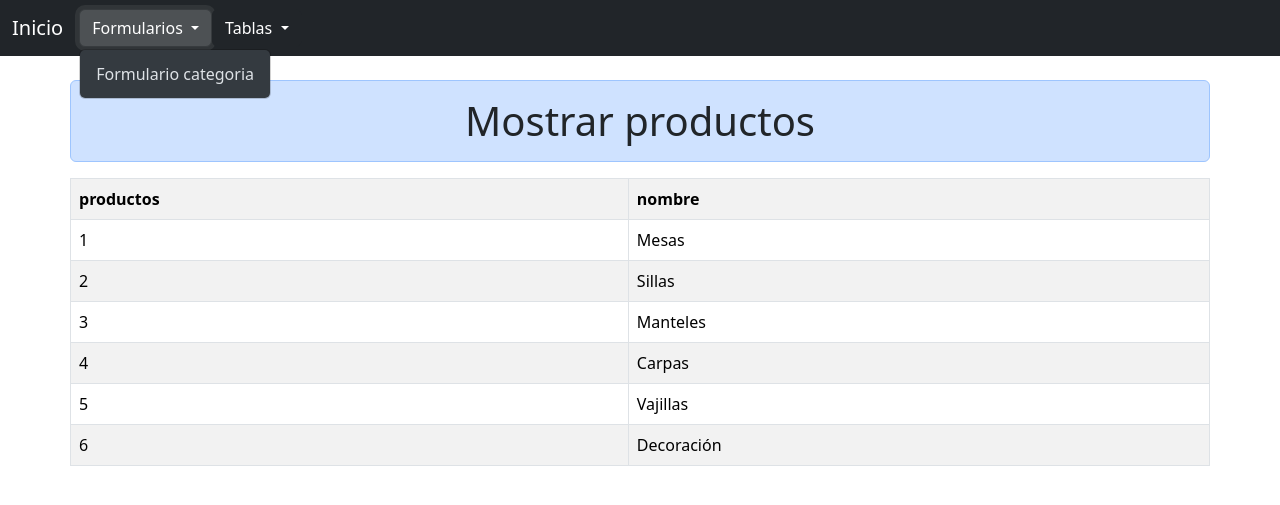
After one commit to yeyosierra72-wq/RentEvent, a PHP site: page /mostrar_categoria.php in a window 1280 px wide, after a click on "Formularios". The commit adds this page. Shown: the top 505 px of the page. Run offline with PHP 8.4, Linux system fonts and the light colour scheme; data comes from the database, SQL or seed files in the repository.

Commit message:
agregar mostras y menu

```diff
--- a/menu.php
+++ b/menu.php
@@ -11,8 +11,9 @@
             Formularios
           </button>
           <ul class="dropdown-menu dropdown-menu-dark">
-            <li><a class="dropdown-item" href="formulario_categoria.php">Formulario de Categoria</a></li>
+            <li><a class="dropdown-item" href="formulario_categoria.php">Formulario categoria</a></li>
 
+          </ul>
         </li>
 
         <li class="nav-item dropdown">
@@ -20,7 +21,7 @@
             Tablas
           </button>
           <ul class="dropdown-menu dropdown-menu-dark">
-            <li><a class="dropdown-item" href=".php"></a></li>
+            <li><a class="dropdown-item" href="mostrar_categoria.php">tabla Categoria</a></li>
 
 
           </ul>
--- /dev/null
+++ b/mostrar_categoria.php
@@ -0,0 +1,45 @@
+<?php
+
+include 'conexion.php';
+
+$sql = "SELECT * FROM categoria";
+
+$resultado = $conn->query($sql);
+
+?>
+<!DOCTYPE html>
+<html lang="en">
+<head>
+    <meta charset="UTF-8">
+    <meta name="viewport" content="width=device-width, initial-scale=1.0">
+    <title>Categoria</title>
+      <link href="https://cdn.jsdelivr.net/npm/bootstrap@5.3.8/dist/css/bootstrap.min.css" rel="stylesheet" integrity="sha384-sRIl4kxILFvY47J16cr9ZwB07vP4J8+LH7qKQnuqkuIAvNWLzeN8tE5YBujZqJLB" crossorigin="anonymous">
+    <script src="https://cdn.jsdelivr.net/npm/bootstrap@5.3.8/dist/js/bootstrap.bundle.min.js" integrity="sha384-FKyoEForCGlyvwx9Hj09JcYn3nv7wiPVlz7YYwJrWVcXK/BmnVDxM+D2scQbITxI" crossorigin="anonymous"></script>
+
+</head>
+<body>
+     <?php include 'menu.php'; ?>
+
+    <h1 class="alert alert-primary text-center container text-dark mt-4">Mostrar productos</h1>
+
+    <table class="table container table-hover table-striped table-bordered">
+
+     <tr>
+        <th>productos</th>
+        <th>nombre</th>
+
+     </tr>
+
+    <?php
+        while ($fila = $resultado->fetch_assoc()){
+            ?>
+            <tr>
+                <td><?php echo $fila['pk_categoria']; ?></td> <!-- pk_computadora es el nombre del campo en la base de datos en la tabla de computadora -->
+                <td><?php echo $fila['nombre']; ?></td>  <!-- nombre es el nombre del campo en la base de datos en la tabla de computadora -->
+            <?php
+        }
+        ?>
+    </table>
+
+</body>
+</html>
```
